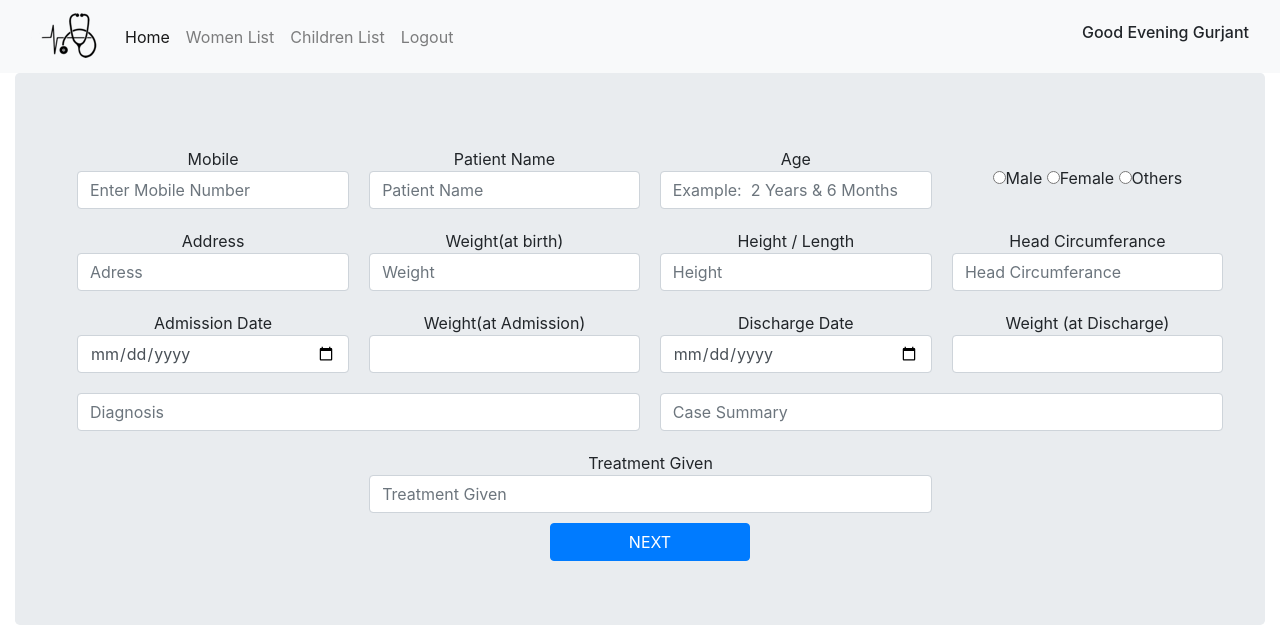
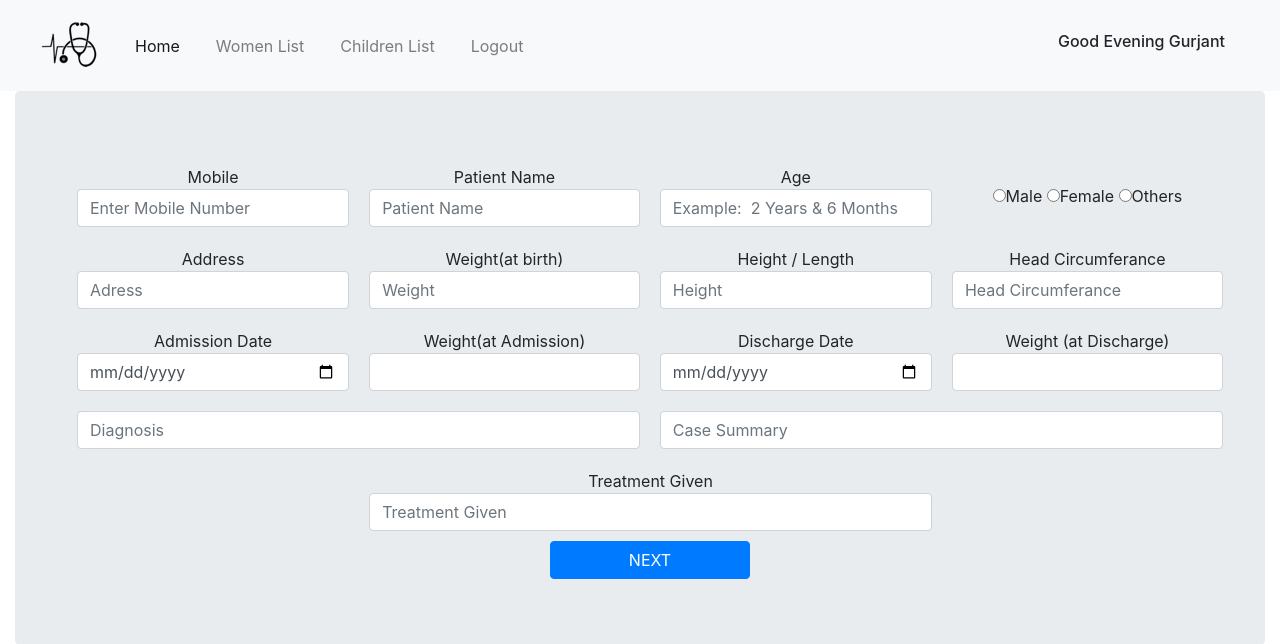
Before and after one commit to raviyadav-git/codifyy, a PHP site: page /form.php in a window 1280 px wide. Shown: the top 644 px of the page. Run offline with PHP 8.4, Linux system fonts and the light colour scheme; a user stored in the database is signed in; some libraries are stand-ins or nearby versions.

Commit message:
navbar kardi set BS5 laga ke

```diff
--- a/clinicmain/config.php
+++ b/clinicmain/config.php
@@ -3,7 +3,7 @@
 $servername = "localhost";
 $username = "root";
 $password = "password";
-$dbname = "Clinic";
+$dbname = "clinic";
 
 
 // Create connection
--- a/clinicmain/navbar.php
+++ b/clinicmain/navbar.php
@@ -6,46 +6,57 @@ session_start();
 <!DOCTYPE html>
 <html lang="en">
 <head>
+
     <meta charset="UTF-8">
     <meta http-equiv="X-UA-Compatible" content="IE=edge">
     <meta name="viewport" content="width=device-width, initial-scale=1.0">
     <link rel="stylesheet" href="./style.css">
     <!-- Latest compiled and minified CSS -->
-    <link rel="stylesheet" href="https://cdn.jsdelivr.net/npm/bootstrap@4.6.1/dist/css/bootstrap.min.css">
-    <!-- jQuery library -->
-    <script src="https://cdn.jsdelivr.net/npm/jquery@3.5.1/dist/jquery.slim.min.js"></script>
-    <!-- Popper JS -->
-    <script src="https://cdn.jsdelivr.net/npm/popper.js@1.16.1/dist/umd/popper.min.js"></script>
+    <link href="https://cdn.jsdelivr.net/npm/bootstrap@5.1.3/dist/css/bootstrap.min.css" rel="stylesheet">
+
     <!-- Latest compiled JavaScript -->
-    <script src="https://cdn.jsdelivr.net/npm/bootstrap@4.6.1/dist/js/bootstrap.bundle.min.js"></script>
-    <script src="https://ajax.googleapis.com/ajax/libs/angularjs/1.8.2/angular.min.js"></script>
-    <link rel="stylesheet" href="https://cdnjs.cloudflare.com/ajax/libs/font-awesome/6.1.1/css/all.min.css" integrity="sha512-KfkfwYDsLkIlwQp6LFnl8zNdLGxu9YAA1QvwINks4PhcElQSvqcyVLLD9aMhXd13uQjoXtEKNosOWaZqXgel0g==" crossorigin="anonymous" referrerpolicy="no-referrer" />
+    <script src="https://cdn.jsdelivr.net/npm/bootstrap@5.1.3/dist/js/bootstrap.bundle.min.js"></script>
+    <script>
 
+    function myFunction() {
+      var element = document.body;
+      element.classList.toggle("dark-mode");
+    }
+
+    // function jumbotron() {
+    //   var element = document.body;
+    //   element.classList.toggle("jumbotron");
+    // }
+    </script>
+
+    <style>
+      .nav-item{
+        padding: 10px;
+      }
+    </style>
   </head>
 
-  <body>
-  <script>
+<body>
 
-function myFunction() {
-   var element = document.body;
-   element.classList.toggle("dark-mode");
-}
-</script>
-<script>
 
-function jumbotron() {
-   var element = document.body;
-   element.classList.toggle("jumbotron");
-}
-</script>
-<nav class="navbar navbar-expand-lg navbar-light bg-light">
+<nav class="navbar navbar-expand-md navbar-light bg-light">
   <div class="container-fluid">
-    <a class="navbar-brand" href=""><img src="images/hospitallogo.png"></a>
-    <button class="navbar-toggler" type="button" data-bs-toggle="collapse" data-bs-target="#navbarSupportedContent" aria-controls="navbarSupportedContent" aria-expanded="false" aria-label="Toggle navigation">
+
+    <a class="navbar-brand" href="">
+      <img src="images/hospitallogo.png">
+    </a>
+
+    <button class="navbar-toggler"
+    type="button"
+    data-toggle="collapse"
+    data-target="#navbarSupportedContent"
+    >
       <span class="navbar-toggler-icon"></span>
     </button>
+
     <div class="collapse navbar-collapse" id="navbarSupportedContent">
-      <ul class="navbar-nav me-auto mb-2 mb-lg-0">
+
+      <ul class="navbar-nav">
         <li class="nav-item">
           <a class="nav-link active" aria-current="page" href="dashboard.php">Home</a>
         </li>
@@ -61,8 +72,10 @@ function jumbotron() {
         </li>
 
       </ul>
-      </div>
-      <h6><?php
+
+    </div>
+
+      <h6 class='p-4'><?php
         date_default_timezone_set("Asia/Kolkata");
         $h = date('G');
 
```
